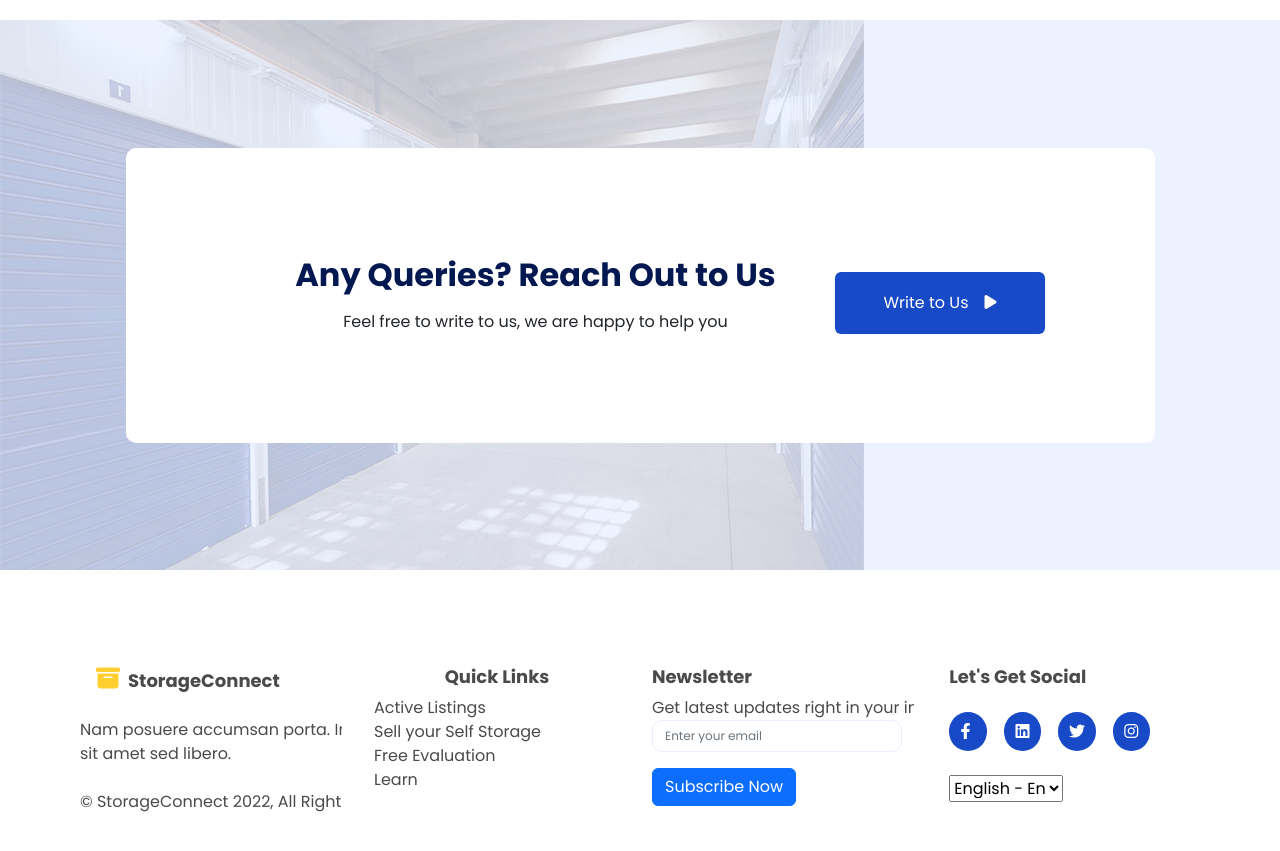
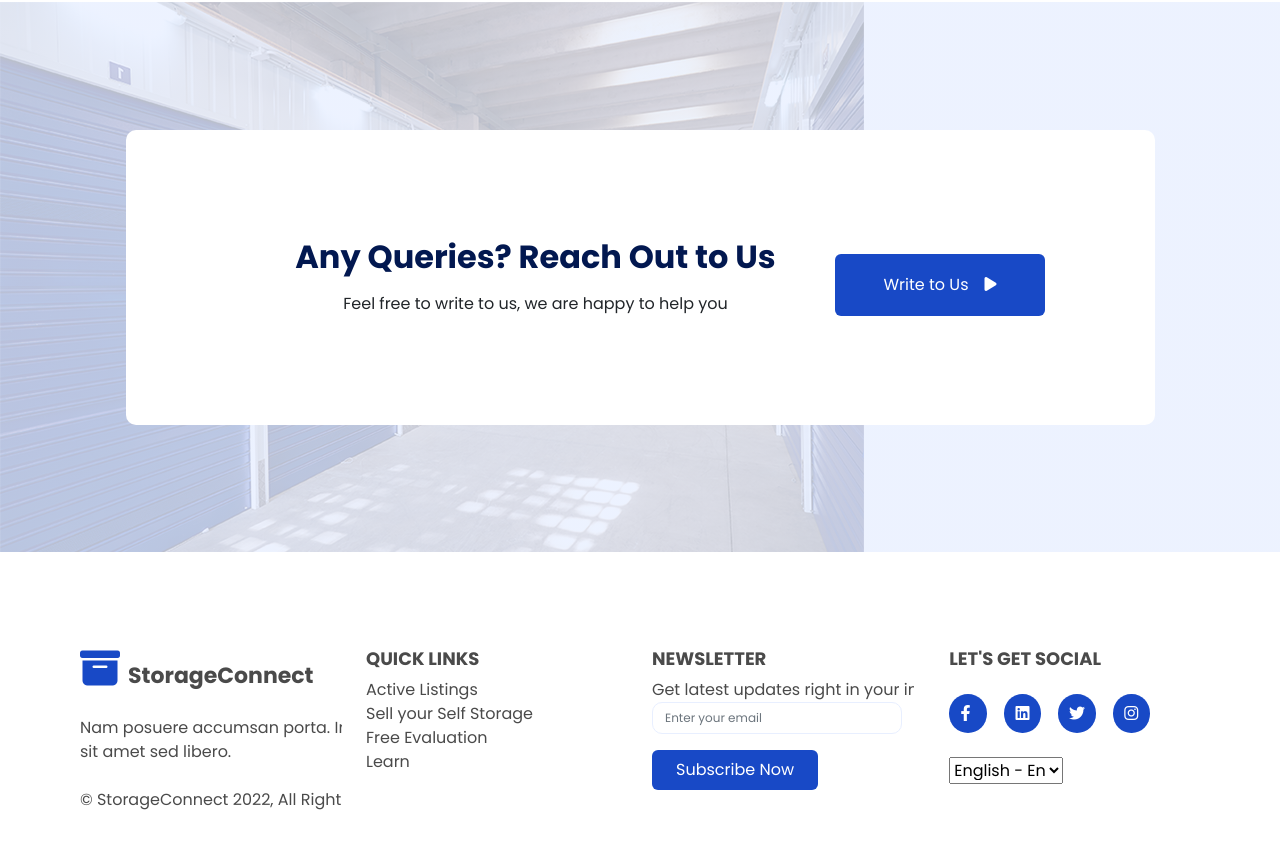
Before and after one commit to SanyaOdare/storageconnect-homepg, a plain HTML site: page index.html in a window 1280 px wide. Shown: the part 1560-2411 px from the top of the page. Drawn offline with nearby package versions, Linux system fonts and the light colour scheme.

Commit message:
update layout

```diff
--- a/index.html
+++ b/index.html
@@ -60,7 +60,7 @@
   <section class="text-center" id="featured-section">
     <div class="container-fluid container text-center">
       <h2 class="featured-hd fs-1 fw-bold mt-5">Featured Self Storages</h2>
-      <p class="featured-info p-0 m-0 d-inline-flex">Lorem ipsum dolor sit amet, consectetur adipiscing elit. Nunc tortor sapien sagittis maecenas tincidunt. Quis pretium ornare</p>
+      <p class="featured-info p-0 m-0 d-inline-flex w-75">Lorem ipsum dolor sit amet, consectetur adipiscing elit. Nunc tortor sapien sagittis maecenas tincidunt. Quis pretium ornare</p>
       <div class="row row-cols-1 row-cols-md-3 g-4 card-top-spacing">
         <div class="col">
           <div class="card h-100">
@@ -148,17 +148,17 @@
   <div class="container-fluid footer-wrapper text-start">
     <div class="footer-item">
       <a class="footer-brand footer-hd" href="#">
-        <i class="fa-solid fa-box-archive"></i>StorageConnect</a>
+        <i class="fa-solid fa-box-archive" id="footer-icon"></i>StorageConnect</a>
         <p>Nam posuere accumsan porta. Integer id orci sed ante tincidunt tincidunt sit amet sed libero.</p>
         <p>© StorageConnect 2022, All Rights Reserved</p>
     </div>
     <div class="footer-item" id="q-links-container">
-      <h4 class="footer-hd">Quick Links</h4>
-      <ul class="navbar-nav me-auto my-2 my-lg-0 navbar-nav-scroll px-2" style="--bs-scroll-height: 200px;">
-        <li class="q-link-item"><a class="q-link" aria-current="page" href="#">Active Listings</a></li>
-        <li class="q-link-item"><a class="q-link" href="#">Sell your Self Storage</a></li>
-        <li class="q-link-item"><a class="q-link" href="#">Free Evaluation</a></li>
-        <li class="q-link-item"><a class="q-link" href="#">Learn</a></li>
+      <h4 class="footer-hd  align-self-start">Quick Links</h4>
+      <ul class="me-auto my-2 my-lg-0">
+        <li class="q-link-item"><a class="q-link" aria-current="page" href="#featured-section">Active Listings</a></li>
+        <li class="q-link-item"><a class="q-link" href="#featured-section">Sell your Self Storage</a></li>
+        <li class="q-link-item"><a class="q-link" href="#cta-section">Free Evaluation</a></li>
+        <li class="q-link-item"><a class="q-link" href="#cta-section">Learn</a></li>
       </ul>
     </div>
     <div class="footer-item">
@@ -168,7 +168,7 @@
         <div class="mb-3">
           <input type="email" class="form-control" id="exampleInputEmail1" placeholder="Enter your email" aria-describedby="emailHelp">
         </div>
-        <button type="submit" class="btn btn-primary">Subscribe Now</button>
+        <button type="submit" class="btn btn-primary btn-subscribe">Subscribe Now</button>
       </form>
     </div>
     <div class="footer-item get-social">
--- a/style.css
+++ b/style.css
@@ -9,6 +9,7 @@
   --sc-blue-100: #E8EFFF;
   --sc-blue-400: #1849C6;
   --sc-blue-700: #021850;
+  --sc-gray-300: #a4a4a4;
   --sc-gray-400: #4A4A4A;
   --sc-gray-600: #212121;
 }
@@ -291,18 +292,47 @@ footer#footer {
   overflow: hidden;
 }
 
-.footer-hd {
+h4.footer-hd {
   font-size: 1.125rem;
   font-weight: 700;
-  text-transform: capitalize;
+  text-transform: uppercase;
+}
+
+.btn-subscribe {
+  background-color: var(--sc-blue-400);
+  border: none;
+  color: var(--sc-white-100);
+  padding: 0.5rem 1.5rem;
+}
+.btn-subscribe:hover {
+  background-color: transparent;
+  border: 0.5px solid var(--sc-blue-400);
+  color: var(--sc-blue-400);
+  transform: scale(1);
 }
 
 .footer-form {
   max-width: 200px;
 }
 
+/* .fa-box-archive:before {
+  content: "\f187";
+  color: var(--sc-yellow-300);
+  font-size: 1.5rem;
+  margin:0 8px 0 16px;
+} */
+
+i#footer-icon:before {
+  color: var(--sc-blue-400);
+  content: "\f187";
+  font-size: 2.5rem;
+  margin-left: 0;
+}
+
 a.footer-brand {
   color: var(--sc-gray-400);
+  font-size: 1.375rem;
+  font-weight: 700;
   text-decoration: none;
 }
 
@@ -314,9 +344,21 @@ a.footer-brand {
   flex-wrap: wrap;
 }
 
+ul {
+  list-style: none;
+  margin: 0;
+  padding: 0;
+}
+
 a.q-link {
   color: var(--sc-gray-400);
+  margin-left: 0;
+  margin-bottom: 4rem;
   text-decoration: none;
+}
+
+a.q-link:hover {
+  color: var(--sc-gray-300);
 }
 
 p.news-text {
```
